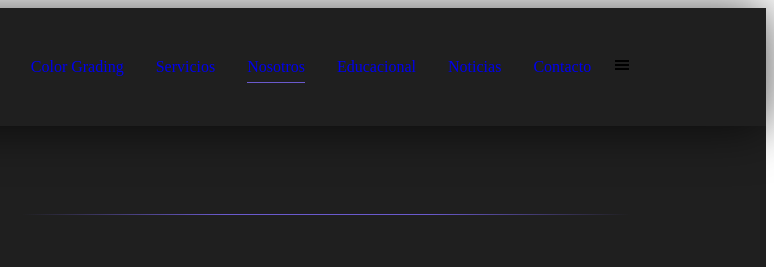
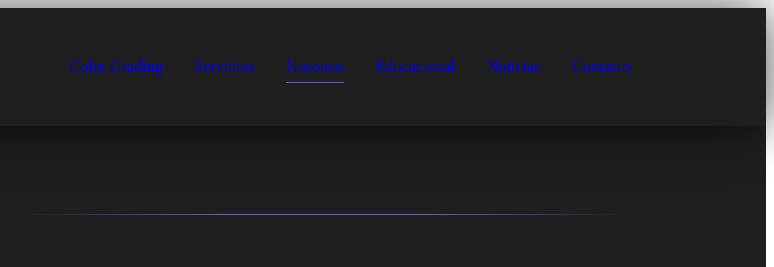
Before and after one commit to guidolarosa/crowsnest_gatsby, a Gatsby site: page /about in a window 1280 px wide. Shown: the top 267 px of the page, 506-1280 px from the left. Built offline with nearby package versions, Linux system fonts and the light colour scheme; Gatsby itself is replaced by a stand-in of ours.

Commit message:
Updated navbar styles

```diff
--- a/src/common/Navbar.js
+++ b/src/common/Navbar.js
@@ -51,6 +51,9 @@ const StyledNavbar = styled(Container)`
     box-shadow: 0 1px 50px 0 rgba(0,0,0,.7);
     background-color: ${(props) => (props.theme.background)};
     z-index: 1;
+    .menu-trigger {
+        display: none;
+    }
     .navbar-content {
         display: flex;
         justify-content: space-between;
@@ -94,6 +97,9 @@ const StyledNavbar = styled(Container)`
     @media screen and (max-width: ${breakpoints.md + 'px'}) {
         height: 60px;
         .navbar-content {
+            .menu-trigger {
+                display: inline-block;
+            }
             nav {
                 pointer-events: none;
                 position: absolute;
@@ -112,7 +118,12 @@ const StyledNavbar = styled(Container)`
                 ul {
                     display: flex;
                     flex-direction: column;
-                    margin-top: 80px;
+                    /* margin-top: 80px; */
+                    width: 85%;
+                    @media screen and (max-width: ${breakpoints.s + 'px'}) {
+                        width: 100%;
+                    }
+                    margin: 80px auto;
                     li {
                         margin-bottom: 40px;
                         a {
```
